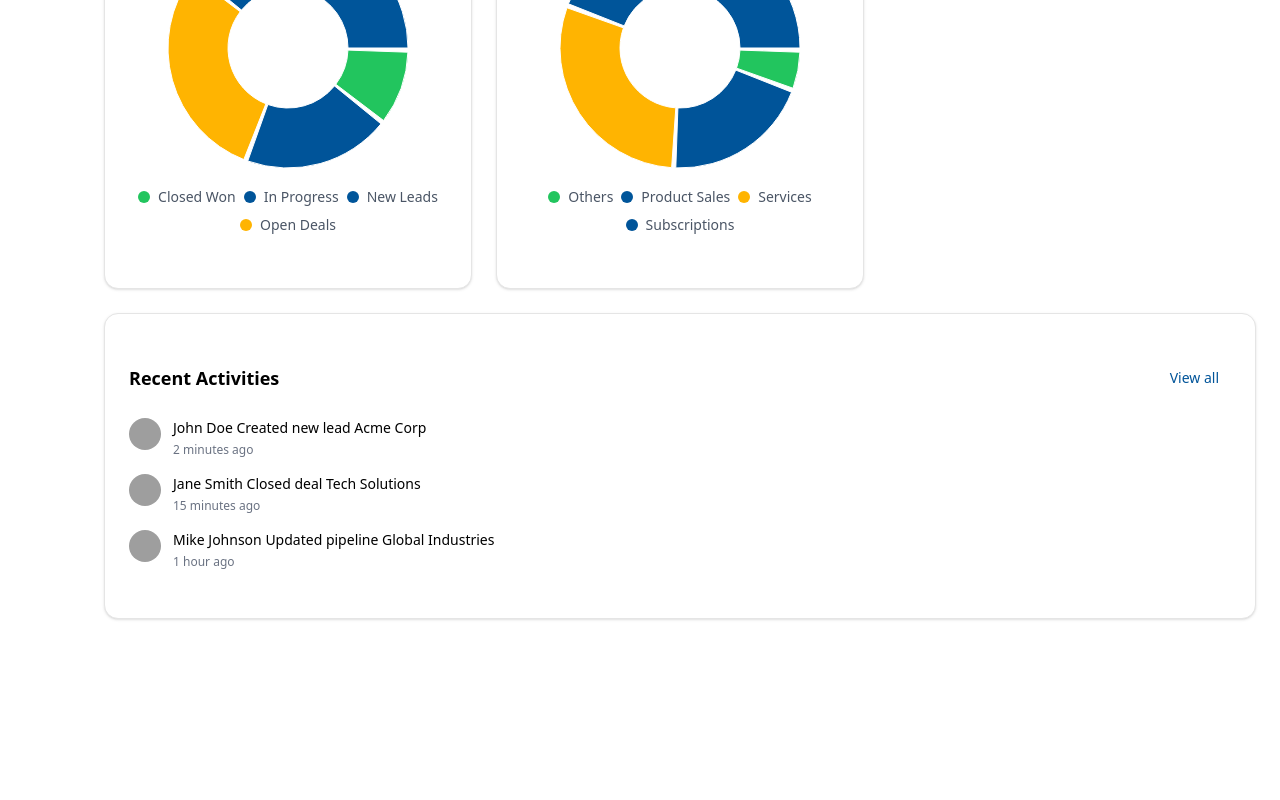
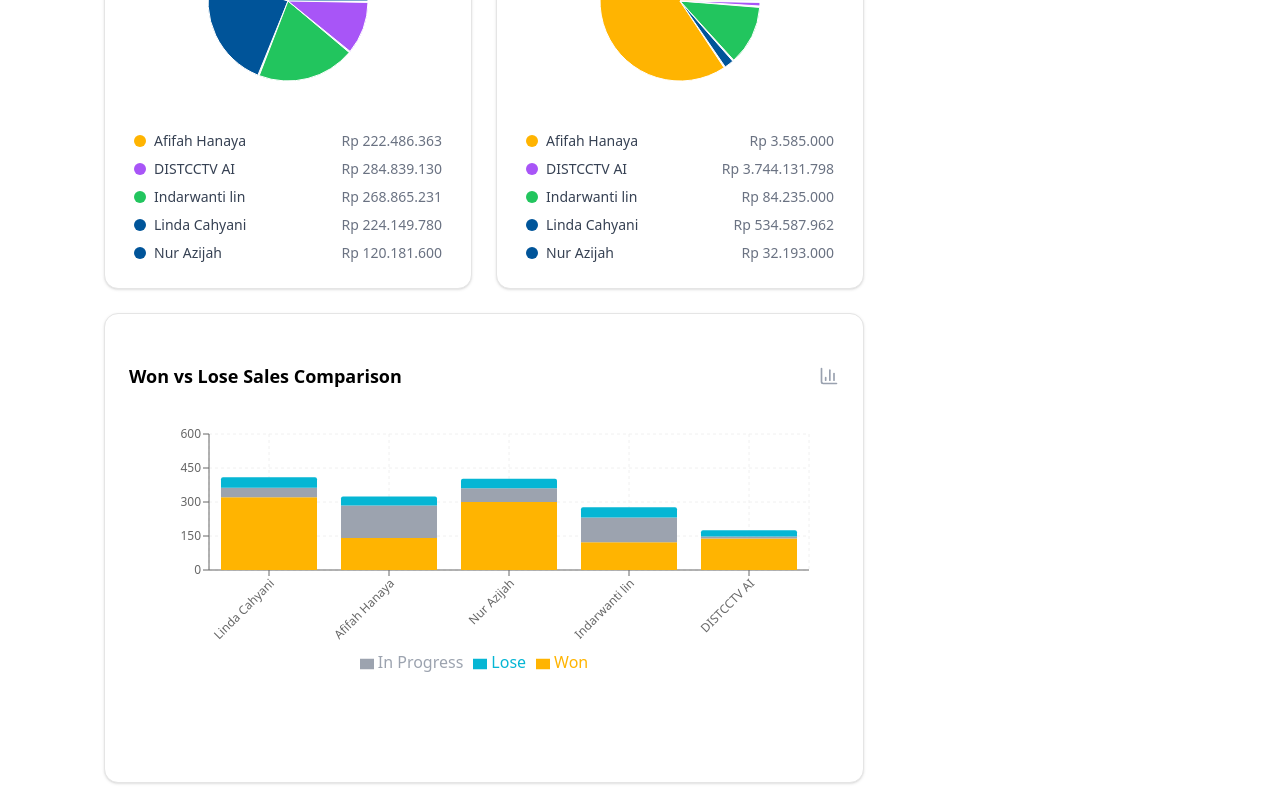
Before and after one commit to dafahfabiansyah/distcctv-ui, a React (Vite) app: page / in a window 1280 px wide. Shown: the part 820-1620 px from the top of the page. Before the commit the page ends 1463 px from the top, so only its background shows below. Built offline with nearby package versions, Linux system fonts and the light colour scheme; grey boxes are pictures that could not be loaded.

Commit message:
feat(dashboard): add comparison bar chart and update pie chart data
- Add new RechartsBarChart component for sales comparison visualization
- Update pie chart data with real values and improved legend display
- Remove unused components and clean up imports

```diff
--- a/src/dashboard/DashboardPage.jsx
+++ b/src/dashboard/DashboardPage.jsx
@@ -2,24 +2,16 @@
 
 import { useState } from "react"
 import { Button } from "@/components/ui/button"
-import { Badge } from "@/components/ui/badge"
 import { Card, CardContent } from "@/components/ui/card"
 import { Dialog, DialogContent, DialogHeader, DialogTitle, DialogTrigger } from "@/components/ui/dialog"
-import { Input } from "@/components/ui/input"
 import { Select, SelectContent, SelectItem, SelectTrigger, SelectValue } from "@/components/ui/select"
-import { Separator } from "@/components/ui/separator"
 import { Avatar, AvatarFallback, AvatarImage } from "@/components/ui/avatar"
-import { PieChart, Pie, Cell, ResponsiveContainer, Tooltip, Legend } from "recharts"
+import { PieChart, Pie, Cell, ResponsiveContainer, Tooltip, Legend, BarChart, Bar, XAxis, YAxis, CartesianGrid } from "recharts"
 import {
   TrendingUp,
   TrendingDown,
-  Users,
-  DollarSign,
-  ShoppingCart,
-  Activity,
   Filter,
   Download,
-  Calendar,
   BarChart3,
   PieChartIcon,
 } from "lucide-react"
@@ -33,18 +25,58 @@ const chartData = {
     { month: "May", sales: 1890, leads: 4800 },
     { month: "Jun", sales: 2390, leads: 3800 }
   ],
-  pieData: [
-    { name: "New Leads", value: 400, color: "#00559a" },
-    { name: "Open Deals", value: 300, color: "#ffb401" },
-    { name: "In Progress", value: 200, color: "#005499" },
-    { name: "Closed Won", value: 100, color: "#22c55e" }
+
+   pieData: [
+    { name: "Linda Cahyani", value: 222486363, color: "#00559a" }, // merah
+    { name: "Afifah Hanaya", value: 284839130, color: "#ffb401" }, // hijau muda
+    { name: "Nur Azijah", value: 268865231, color: "#005499" }, // hijau
+    { name: "Indarwanti lin", value: 224149780, color: "#22c55e" }, // biru
+    { name: "DISTCCTV AI", value: 120181600, color: "#a855f7" } // ungu
   ],
-  // Pie chart kedua untuk revenue breakdown
   revenueData: [
-    { name: "Product Sales", value: 45, color: "#00559a" },
-    { name: "Services", value: 30, color: "#ffb401" },
-    { name: "Subscriptions", value: 20, color: "#005499" },
-    { name: "Others", value: 5, color: "#22c55e" }
+    { name: "Linda Cahyani", value: 3585000, color: "#00559a" }, // merah
+    { name: "Afifah Hanaya", value: 3744131798, color: "#ffb401" }, // hijau muda (dominan)
+    { name: "Nur Azijah", value: 84235000, color: "#005499" }, // hijau
+    { name: "Indarwanti lin", value: 534587962, color: "#22c55e" }, // biru
+    { name: "DISTCCTV AI", value: 32193000, color: "#a855f7" } // ungu
+  ],
+  // Data baru untuk perbandingan kedua pie chart
+  comparisonData: [
+    {
+      name: "Linda Cahyani",
+      won: 321,
+      inProgress: 42,
+      lose: 46,
+      total: 409
+    },
+    {
+      name: "Afifah Hanaya",
+      won: 141,
+      inProgress: 144,
+      lose: 39,
+      total: 324
+    },
+    {
+      name: "Nur Azijah",
+      won: 300,
+      inProgress: 61,
+      lose: 42,
+      total: 403
+    },
+    {
+      name: "Indarwanti lin",
+      won: 122,
+      inProgress: 110,
+      lose: 45,
+      total: 277
+    },
+    {
+      name: "DISTCCTV AI",
+      won: 139,
+      inProgress: 9,
+      lose: 27,
+      total: 175
+    }
   ],
   // Data baru untuk Employees Target
   employeesTarget: [
@@ -155,42 +187,6 @@ function SimpleBarChart({ data, title, dataKeys = { primary: 'sales', secondary:
               </div>
             </div>
           ))}
-        </div>
-      </CardContent>
-    </Card>
-  )
-}
-
-// Simple Pie Chart Component
-function SimplePieChart({ data, title }) {
-  const total = data.reduce((sum, item) => sum + item.value, 0)
-
-  return (
-    <Card>
-      <CardContent className="p-6">
-        <div className="flex items-center justify-between mb-6">
-          <h3 className="text-lg font-semibold text-black">{title}</h3>
-          <PieChart className="h-5 w-5 text-gray-400" />
-        </div>
-        <div className="space-y-4">
-          {data.map((item, index) => {
-            const percentage = ((item.value / total) * 100).toFixed(1)
-            return (
-              <div key={index} className="flex items-center justify-between">
-                <div className="flex items-center gap-3">
-                  <div
-                    className="w-4 h-4 rounded-full"
-                    style={{ backgroundColor: item.color }}
-                  ></div>
-                  <span className="text-sm text-gray-600">{item.name}</span>
-                </div>
-                <div className="text-right">
-                  <span className="text-sm font-medium text-black">{item.value}</span>
-                  <span className="text-xs text-gray-500 ml-2">({percentage}%)</span>
-                </div>
-              </div>
-            )
-          })}
         </div>
       </CardContent>
     </Card>
@@ -410,6 +406,14 @@ export default function DashboardPage() {
               title="Total Lose per Sales"
             />
           </div>
+
+          {/* New Comparison Bar Chart - Takes 2 columns */}
+          <div className="col-span-2">
+            <RechartsBarChart
+              data={chartData.comparisonData}
+              title="Won vs Lose Sales Comparison"
+            />
+          </div>
         </div>
 
         {/* Right Sidebar - Quick Actions */}
@@ -454,7 +458,7 @@ function RechartsPieChart({ data, title }) {
         <div className="bg-white p-3 border border-gray-200 rounded-lg shadow-lg">
           <p className="font-medium text-gray-900">{data.name}</p>
           <p className="text-sm text-gray-600">
-            Value: <span className="font-medium">{data.value}</span>
+            Value: <span className="font-medium">Rp {data.value.toLocaleString('id-ID')}</span>
           </p>
           <p className="text-sm text-gray-600">
             Percentage: <span className="font-medium">{((data.value / data.payload.total) * 100).toFixed(1)}%</span>
@@ -467,14 +471,17 @@ function RechartsPieChart({ data, title }) {
 
   const CustomLegend = ({ payload }) => {
     return (
-      <div className="flex flex-wrap gap-2 justify-center mt-4">
+      <div className="flex flex-col gap-2 mt-4">
         {payload.map((entry, index) => (
-          <div key={index} className="flex items-center gap-2">
+          <div key={index} className="flex items-center gap-2 text-sm">
             <div
-              className="w-3 h-3 rounded-full"
+              className="w-3 h-3 rounded-sm"
               style={{ backgroundColor: entry.color }}
             />
-            <span className="text-sm text-gray-600">{entry.value}</span>
+            <span className="text-gray-700">{entry.value}</span>
+            <span className="text-gray-500 ml-auto">
+              Rp {data[index]?.value.toLocaleString('id-ID')}
+            </span>
           </div>
         ))}
       </div>
@@ -498,10 +505,9 @@ function RechartsPieChart({ data, title }) {
               <Pie
                 data={dataWithTotal}
                 cx="50%"
-                cy="50%"
-                innerRadius={60}
-                outerRadius={120}
-                paddingAngle={2}
+                cy="40%"
+                outerRadius={80}
+                paddingAngle={1}
                 dataKey="value"
                 animationBegin={0}
                 animationDuration={800}
@@ -511,7 +517,11 @@ function RechartsPieChart({ data, title }) {
                 ))}
               </Pie>
               <Tooltip content={<CustomTooltip />} />
-              <Legend content={<CustomLegend />} />
+              <Legend
+                content={<CustomLegend />}
+                verticalAlign="bottom"
+                height={120}
+              />
             </PieChart>
           </ResponsiveContainer>
         </div>
@@ -519,3 +529,76 @@ function RechartsPieChart({ data, title }) {
     </Card>
   )
 }
+
+function RechartsBarChart({ data, title }) {
+  const CustomTooltip = ({ active, payload, label }) => {
+    if (active && payload && payload.length) {
+      const total = payload.reduce((sum, entry) => sum + entry.value, 0)
+      return (
+        <div className="bg-white p-3 border border-gray-200 rounded-lg shadow-lg">
+          <p className="font-medium text-gray-900">{label} ({total})</p>
+          {payload.reverse().map((entry, index) => (
+            <p key={index} className="text-sm text-gray-600">
+              {entry.dataKey === 'won' ? 'Won' : entry.dataKey === 'inProgress' ? 'In Progress' : 'Lose'}:
+              <span className="font-medium ml-1" style={{ color: entry.color }}>
+                {entry.value}
+              </span>
+            </p>
+          ))}
+        </div>
+      )
+    }
+    return null
+  }
+
+  return (
+    <Card>
+      <CardContent className="p-6">
+        <div className="flex items-center justify-between mb-6">
+          <h3 className="text-lg font-semibold text-black">{title}</h3>
+          <BarChart3 className="h-5 w-5 text-gray-400" />
+        </div>
+        <div className="h-80">
+          <ResponsiveContainer width="100%" height="100%">
+            <BarChart data={data} margin={{ top: 20, right: 30, left: 20, bottom: 60 }}>
+              <CartesianGrid strokeDasharray="3 3" stroke="#f0f0f0" />
+              <XAxis
+                dataKey="name"
+                angle={-45}
+                textAnchor="end"
+                height={80}
+                fontSize={12}
+                stroke="#666"
+              />
+              <YAxis stroke="#666" fontSize={12} />
+              <Tooltip content={<CustomTooltip />} />
+              <Legend />
+              {/* Stacked Bars */}
+              <Bar
+                dataKey="won"
+                stackId="a"
+                fill="#ffb401"
+                name="Won"
+                radius={[0, 0, 0, 0]}
+              />
+              <Bar
+                dataKey="inProgress"
+                stackId="a"
+                fill="#9ca3af"
+                name="In Progress"
+                radius={[0, 0, 0, 0]}
+              />
+              <Bar
+                dataKey="lose"
+                stackId="a"
+                fill="#06b6d4"
+                name="Lose"
+                radius={[2, 2, 0, 0]}
+              />
+            </BarChart>
+          </ResponsiveContainer>
+        </div>
+      </CardContent>
+    </Card>
+  )
+}
```
